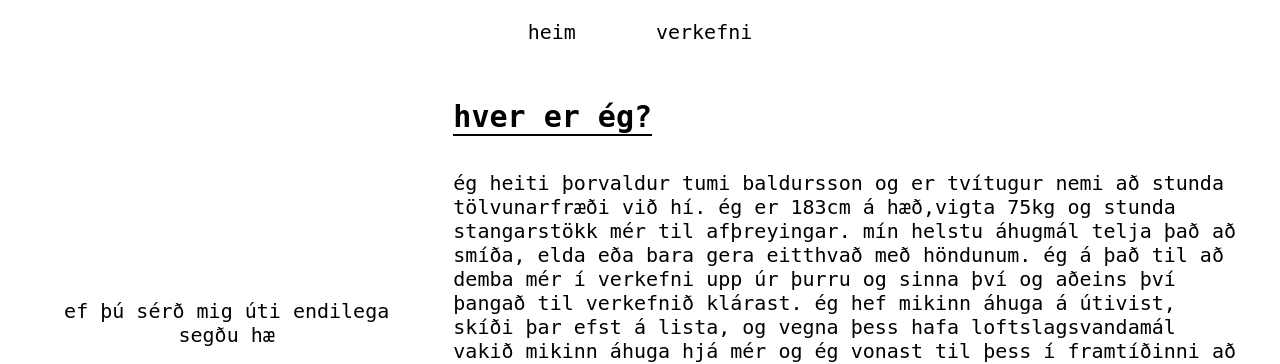
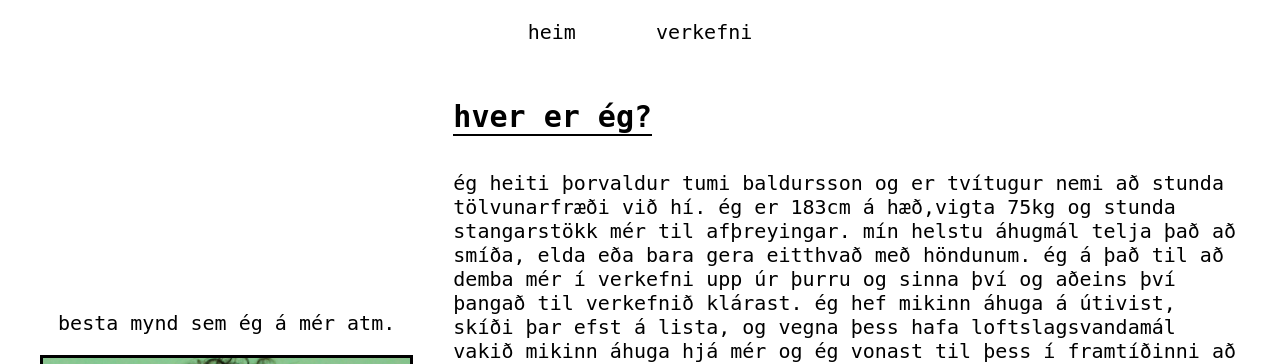
Before and after one commit to ofurtumi/sjomli.is, a PHP site: page / in a window 1280 px wide. Shown: the top 364 px of the page. Run offline with PHP 8.4, Linux system fonts and the light colour scheme.

Commit message:
uppfæra texta á mynd og smá css

```diff
--- a/globals.css
+++ b/globals.css
@@ -1,5 +1,5 @@
 html, body {
-    font-family: monospace;
+    font-family: 'Berkeley Mono', monospace;
     font-size: 20px;
     padding: 0;
     margin: 0;
--- a/index.html
+++ b/index.html
@@ -56,7 +56,7 @@
         </section>
 
         <section class="myndir">
-            <p>ef þú sérð mig úti endilega segðu hæ</p>
+            <p>besta mynd sem ég á mér atm.</p>
             <img src="/myndir/andlit/tumi.JPG" id="mynd">
             <!-- alt="ef kóðinn minn virkar ættu að koma nokkrar myndir hér eftir smá :)" -->
             <!-- <div class="inputs">
@@ -122,7 +122,7 @@
     <footer>
 
     </footer>
-    <script src="script.js"></script>
+    <!-- <script src="script.js"></script> -->
 </body>
 
 </html>
```
